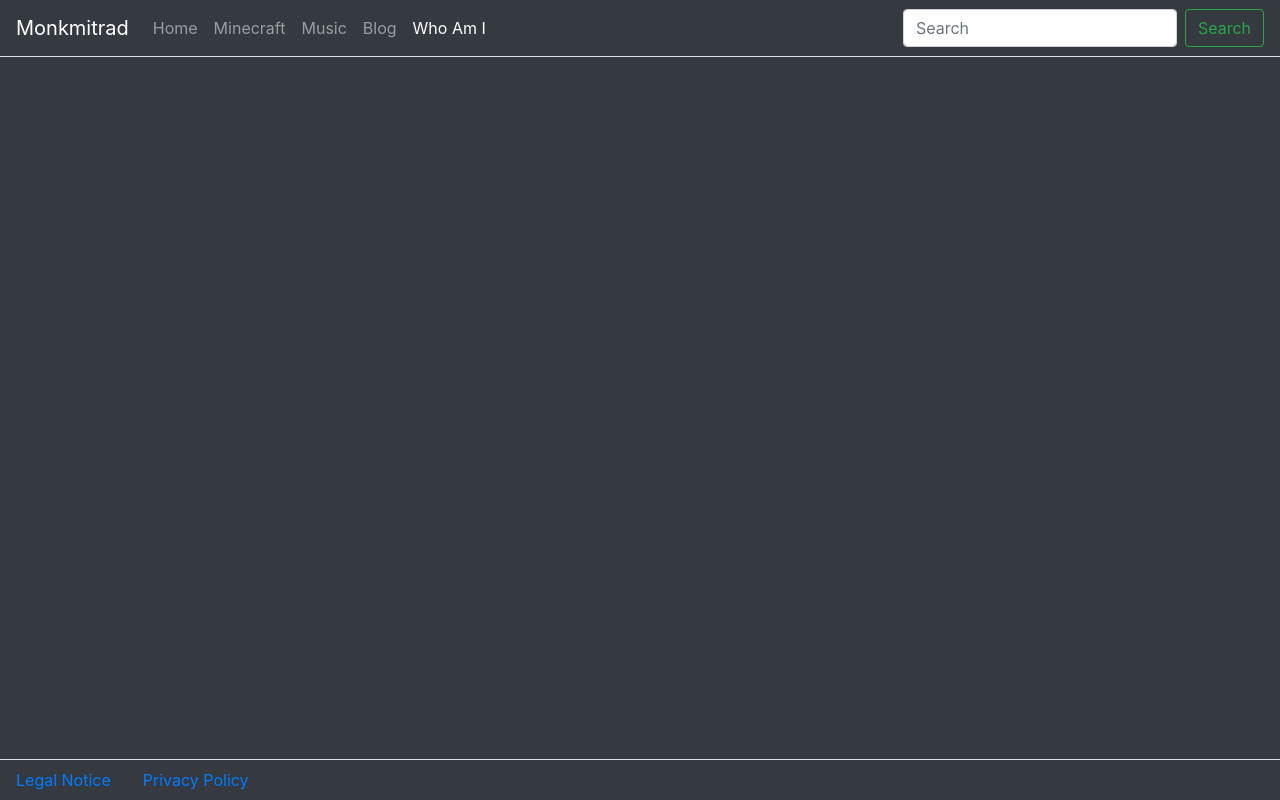
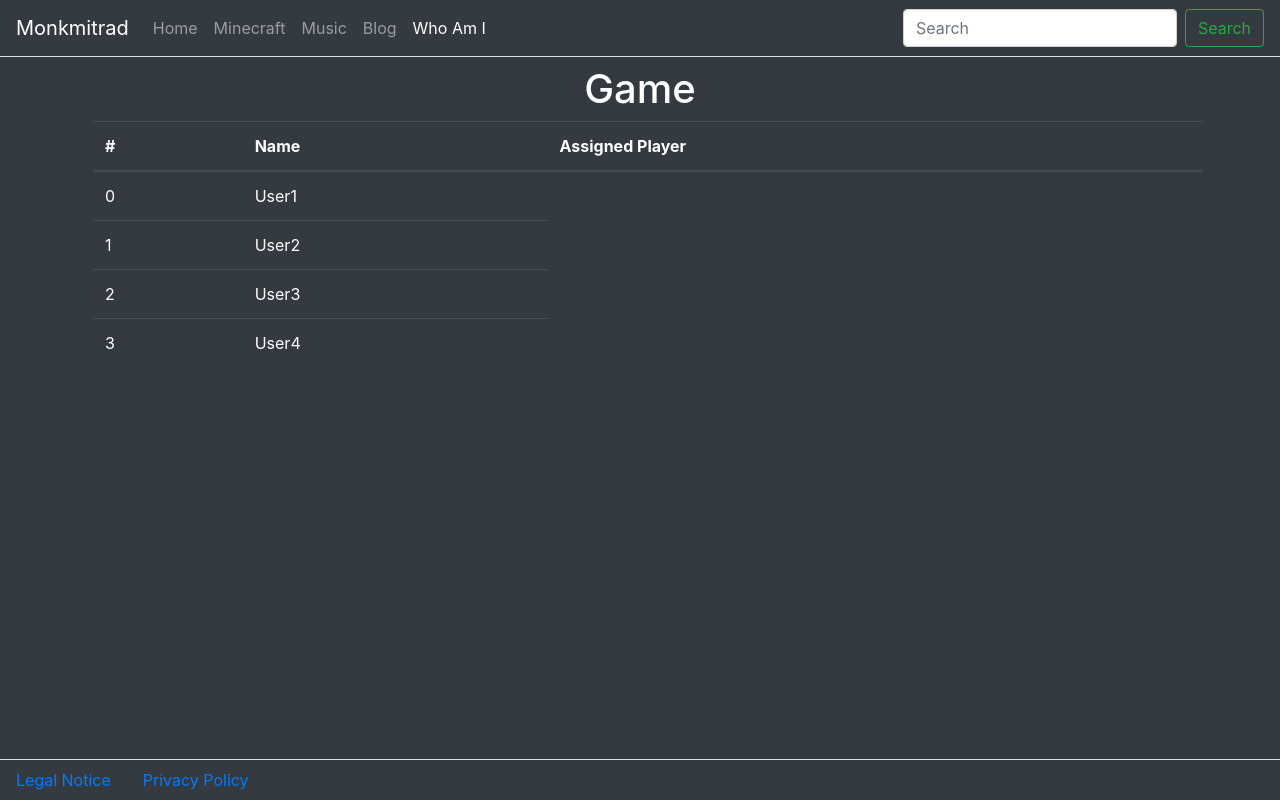
Before and after one commit to Monkmitrad/whoami-webpage, an Angular app: page /game in a window 1280 px wide. Before the commit this address led to /. Built offline with nearby package versions, Linux system fonts and the light colour scheme.

Commit message:
added game with player list placeholder

```diff
--- a/src/app/app-routing.module.ts
+++ b/src/app/app-routing.module.ts
@@ -1,10 +1,12 @@
 import { NgModule } from '@angular/core';
 import { Routes, RouterModule } from '@angular/router';
+import { GameComponent } from './game/game.component';
 import { LoginComponent } from './login/login.component';
 
 const routes: Routes = [
   { path: '', redirectTo: '/login', pathMatch: 'full'},
   { path: 'login', component: LoginComponent },
+  { path: 'game', component: GameComponent },
 ];
 
 @NgModule({
--- a/src/app/app.module.ts
+++ b/src/app/app.module.ts
@@ -7,13 +7,15 @@ import { NavbarComponent } from './navbar/navbar.component';
 import { FooterComponent } from './footer/footer.component';
 import { LoginComponent } from './login/login.component';
 import { FormsModule } from '@angular/forms';
+import { GameComponent } from './game/game.component';
 
 @NgModule({
   declarations: [
     AppComponent,
     NavbarComponent,
     FooterComponent,
-    LoginComponent
+    LoginComponent,
+    GameComponent
   ],
   imports: [
     BrowserModule,
--- /dev/null
+++ b/src/app/game/game.component.html
@@ -0,0 +1,17 @@
+<div class="container text-white">
+    <h1 class="text-center m-2">Game</h1>
+
+    <table class="table table-dark m-2">
+        <thead>
+            <th>#</th>
+            <th>Name</th>
+            <th>Assigned Player</th>
+        </thead>
+        <tbody>
+            <tr *ngFor="let user of users">
+                <td>{{ users.indexOf(user) }}</td>
+                <td>{{ user }}</td>
+            </tr>
+        </tbody>
+    </table>
+</div>
--- /dev/null
+++ b/src/app/game/game.component.ts
@@ -0,0 +1,22 @@
+import { Component, OnInit } from '@angular/core';
+
+@Component({
+  selector: 'app-game',
+  templateUrl: './game.component.html',
+  styleUrls: ['./game.component.css']
+})
+export class GameComponent implements OnInit {
+
+  users: string[] = [
+    'User1',
+    'User2',
+    'User3',
+    'User4'
+  ];
+
+  constructor() { }
+
+  ngOnInit(): void {
+  }
+
+}
```
Also changed, not shown: src/app/game/game.component.css (added), 1 other file (tests, documents, lock files or other folders).
